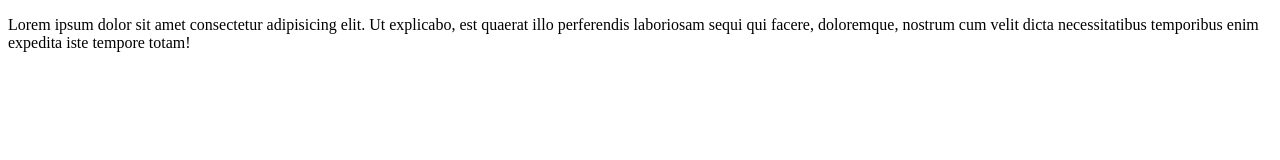
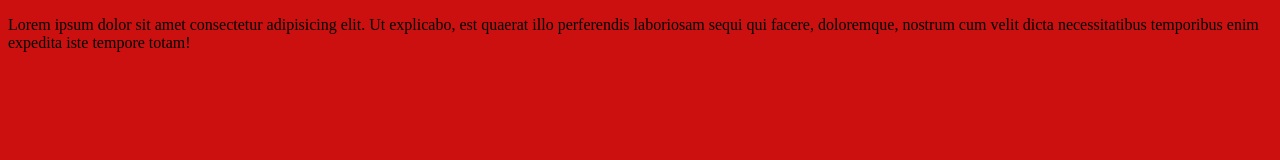
Before and after one commit to Prozor1/gitTutorial-, a plain HTML site: page index.html in a window 1280 px wide. Drawn offline with Linux system fonts and the light colour scheme.

Commit message:
new code

```diff
--- a/index.html
+++ b/index.html
@@ -5,6 +5,7 @@
     <meta charset="UTF-8">
     <meta http-equiv="X-UA-Compatible" content="IE=edge">
     <meta name="viewport" content="width=device-width, initial-scale=1.0">
+    <link rel="stylesheet" href="stile.css">
     <title>Document</title>
 </head>
 
--- /dev/null
+++ b/stile.css
@@ -0,0 +1,3 @@
+body{
+    background-color: rgb(204, 15, 15);
+}
```
